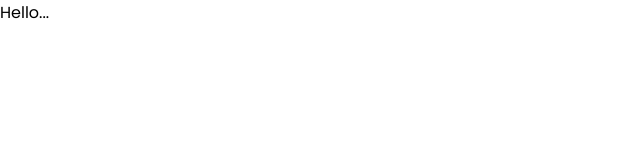
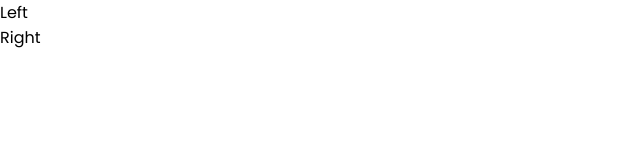
Before and after one commit to answebdev/react-portfolio, a React (Create React App) app: page / in a window 1280 px wide. Shown: the top 160 px of the page, without its empty margins (0-640 px from the left). Built offline with nearby package versions, Linux system fonts and the light colour scheme.

Commit message:
add Introduction shell component

```diff
--- a/src/App.js
+++ b/src/App.js
@@ -1,4 +1,5 @@
 // import logo from './logo.svg';
+import Introduction from './components/intro/Introduction';
 import './App.css';
 
 // Video: https://www.youtube.com/watch?v=hQjlM-8C4Ps&t=1s
@@ -6,8 +7,8 @@ import './App.css';
 
 const App = () => {
   return (
-    <div className='App'>
-      <p>Hello...</p>
+    <div>
+      <Introduction />
     </div>
   );
 };
--- /dev/null
+++ b/src/components/intro/Introduction.js
@@ -0,0 +1,12 @@
+import React from 'react';
+
+const Introduction = () => {
+  return (
+    <div className='intro'>
+      <div className='intro-left'>Left</div>
+      <div className='intro-right'>Right</div>
+    </div>
+  );
+};
+
+export default Introduction;
```
Also changed, not shown: src/components/intro/Introduction.css (added).
